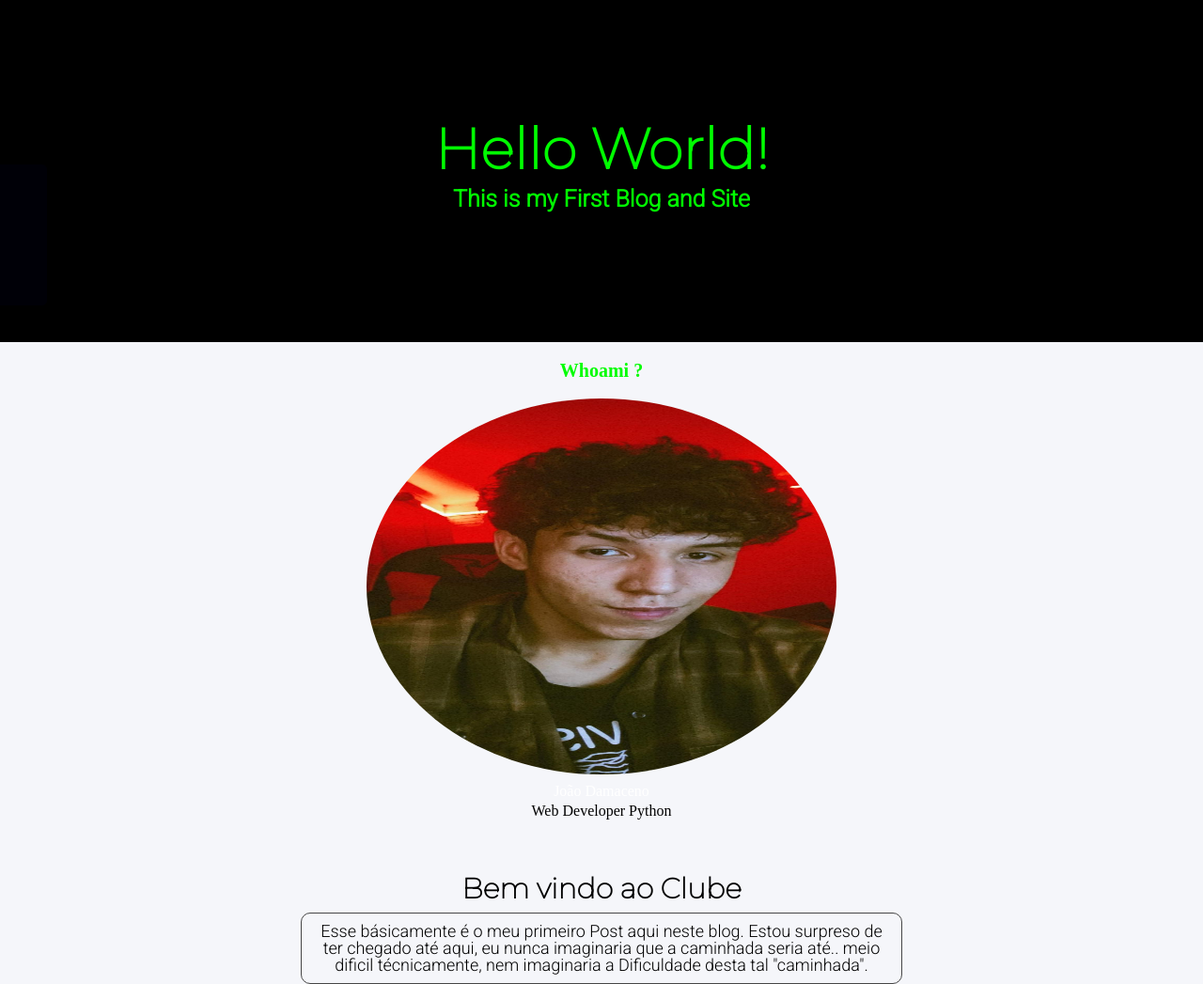
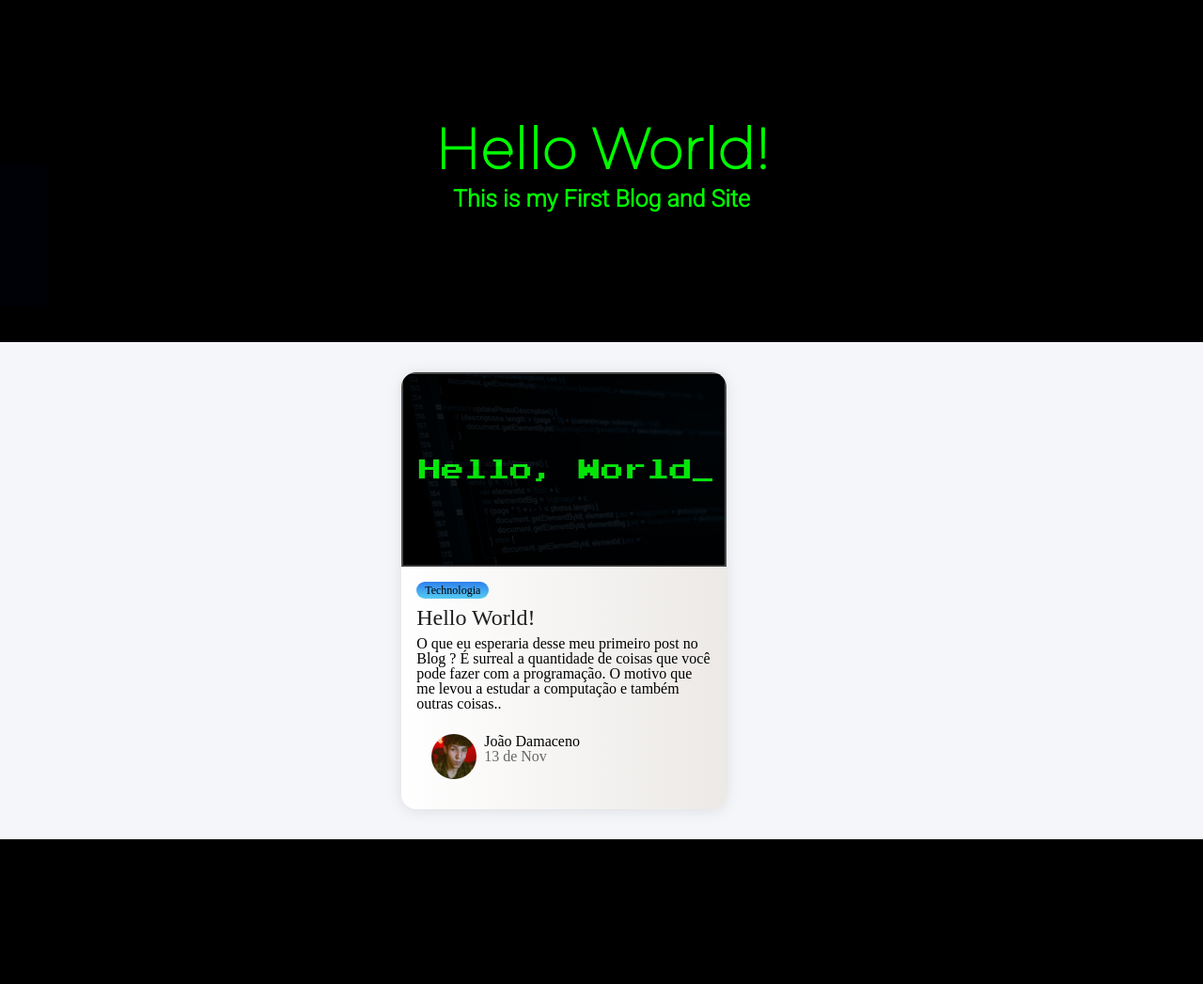
Before and after one commit to coffeblackpremium/django-blog_example, a Django app: page / in a window 1280 px wide. Shown: the part 65-1112 px from the top of the page at 94% size. After the commit the page ends 958 px from the top, so only its background shows below. Run offline with Django 3.2, Linux system fonts and the light colour scheme; some libraries are stand-ins or nearby versions; some web fonts are replaced.

Commit message:
Adicionado conteúdo sobre os links nas paginas, estilizado esse bloco de instrução

```diff
--- a/blog/static/blog/main.css
+++ b/blog/static/blog/main.css
@@ -149,33 +149,102 @@ header h1{
 #social-sidebar a[class*="linkedin"] span,
 #social-sidebar a[class*="linkedin"] span:before { background: #007bb6; }
 
-.my-apresentation {
-    position:relative;
-    right: 0;
-    margin-bottom: 50px;
-    text-align: center;
+
+.container {
+    display: flex;
+    flex-wrap: wrap;
+    justify-content: center;
+    max-width: 1200px;
+    margin-block: 2rem;
+    gap: 2rem;
 }
 
-.my-apresentation h2 {
-    margin: 20px;
-    font-size: 20px;
-    font-weight: bold;
-    color:rgb(0, 253, 0);
+img {
+    max-width: 100%;
+    display: block;
+    object-fit: cover;
 }
 
-.my-apresentation img{
+.card {
     display: flex;
-    width: 500px;
-    height: 400px;
-    border-radius: 50%;
-    margin: 1px auto;
+    flex-direction: column;
+    width: clamp(20rem, calc(20rem + 2vw), 22rem);
+    overflow: hidden;
+    box-shadow: 0 .1rem 1rem rgba(0, 0, 0, 0.1);
+    border-radius: 1rem;
+    background: #ECE9E6;
+    background: linear-gradient(to right, #FFFFFF, #ECE9E6);
 }
 
-.my-apresentation h3 {
-    color: #ffffff;
-    margin: 10px 0 5px;
+.card__body {
+    padding: 1rem;
+    display: flex;
+    flex-direction: column;
+    gap: .5rem;
 }
 
+.tag {
+    align-self: flex-start;
+    padding: .25em .75em;
+    border-radius: 1em;
+    font-size: .75rem;
+}
+
+.tag + .tag {
+    margin-left:. 5rem;
+}
+
+.tag-blue {
+    background: #56CCF2;
+    background: linear-gradient(to bottom, #2F80ED, #56CCF2);
+}
+
+.card__body h4 {
+    font-size: 1.5rem;
+    text-transform: capitalize;
+}
+
+.card__footer {
+    display: flex;
+    padding: 1rem;
+    margin-top: auto;
+}
+
+.user {
+    display: flex;
+    gap: .5rem;
+}
+
+.user__image {
+    border-radius: 50%;
+    height: 48px !important;
+    width: 48px  !important;
+}
+
+.user__info > small {
+    color: #666;
+}
+
+.card-link {
+    text-decoration: none;
+    color: #666;
+    font-weight: bold;
+}
+
+.card:hover {
+    color:rgb(13, 95, 105);
+    transition: 0.3s;
+}
+
+.link-post {
+    text-decoration: none;
+    color:rgb(31, 31, 31);
+}
+
+.link-post:hover{
+    text-shadow: rgba(0, 0, 0, 0.1);
+    transition: all 3s;
+}
 
 .center-content {
     margin: auto;
--- a/blog/templates/partials/index.html
+++ b/blog/templates/partials/index.html
@@ -27,14 +27,8 @@
         <h2 class="header-sub-titulo">This is my First Blog and Site</h2>
       </header>
 
-      <main>
-        <div class="my-apresentation">
-          <h2 class="my-apresentation-text">Whoami ?</h2>
-          <img src="{% static 'blog/img/perfil_avatar.jpg' %}" alt="profile-photo" />
-          <h3>João Damaceno</h3>
-          <p>Web Developer Python</p>
-        </div>
-        <h2 class="titulo-post">Bem vindo ao Clube</h2>
+    <main>
+        <!--Sidebar das Redes sociais-->
         <div class="social-sidebar" id="social-sidebar">
           <ul>
             <li>
@@ -49,14 +43,34 @@
           </ul>
         </div>
 
-        <div class="center-content">
-          <div class="blog-center-text">
-            <p>Esse básicamente é o meu primeiro Post aqui neste blog. Estou surpreso de ter chegado até aqui, eu nunca imaginaria que a caminhada seria até.. meio dificil
-              técnicamente, nem imaginaria a Dificuldade desta tal "caminhada".
-            </p>
+        <!--Blocos dos Post-->
+        <div class="container">
+          <div class="card">
+            <div class="card__header">
+              <a href="#" class="link-post">
+                <img src="{% static 'blog/img/header_do_home.jpg' %}" alt="card__image" />
+              </a>
+            </div>
+            <div class="card__body">
+              <span class=" tag tag-blue">Technologia</span>
+              <h4><a class="link-post" href="#">Hello World!</a></h4>
+              <p>O que eu esperaria desse meu primeiro post no Blog ? É surreal a quantidade de coisas que você pode fazer com a programação. O motivo
+                que me levou a estudar a computação e também outras coisas..
+              </p>
+              <div class="card__footer">
+                <div class="user">
+                  <img src="{% static 'blog/img/perfil_avatar.jpg' %}" alt="user__image" class="user__image">
+                  <div class="user__info">
+                    <h5>João Damaceno</h5>
+                    <small>13 de Nov</small>
+                  </div>
+                </div>
+              </div>
+            </div>
           </div>
         </div>
-      </main>
+      </div>
+    </main>
 
   </body>
 
```
